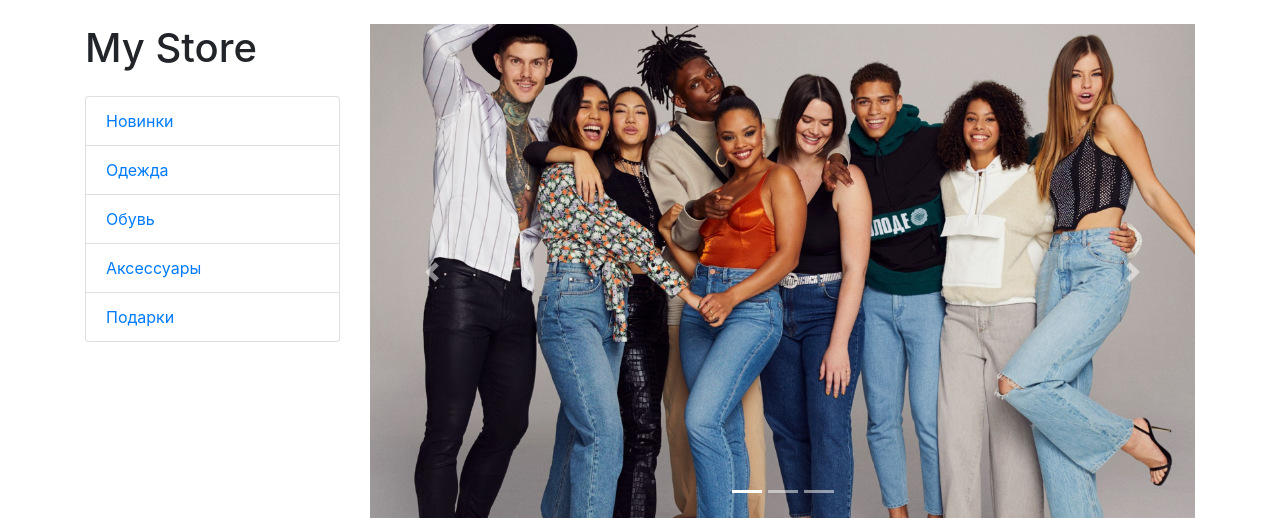
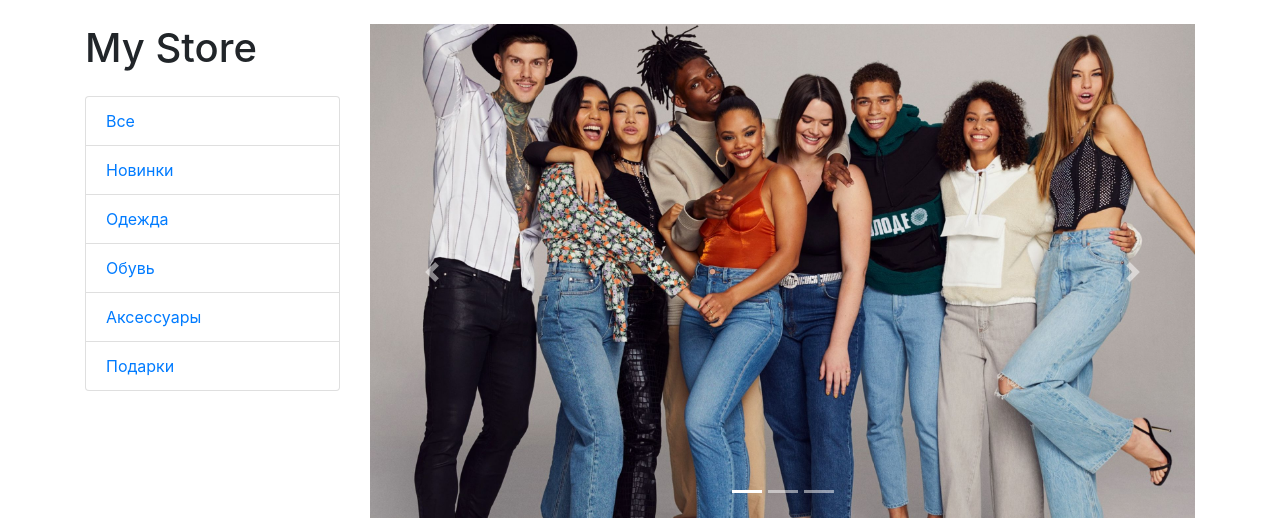
Before and after one commit to Ser-Kov/UrbanProject, a Django app: page /products/ in a window 1280 px wide. Shown: the part 56-574 px from the top of the page. Run offline with Django 5.2, Linux system fonts and the light colour scheme; data comes from the database, SQL or seed files in the repository; both versions use the stored data as it was after the commit; some libraries are stand-ins or nearby versions.

Commit message:
На странице каталога можно вернуться ко всем товарам, нажав кнопку "Все" слева, в поле с категориями

```diff
--- a/OnlineShop/templates/products/products.html
+++ b/OnlineShop/templates/products/products.html
@@ -13,6 +13,9 @@
         <div class="col-lg-3">
             <h1 class="my-4">My Store</h1>
             <div class="list-group">
+                <a href="{% url 'products:index' %}" class="list-group-item">
+                    Все
+                </a>
                 {% for category in categories %}
                     <a href="{% url 'products:category' category.id %}" class="list-group-item">
                         {{category.name}}
```
Also changed, not shown: OnlineShop/db.sqlite3.
